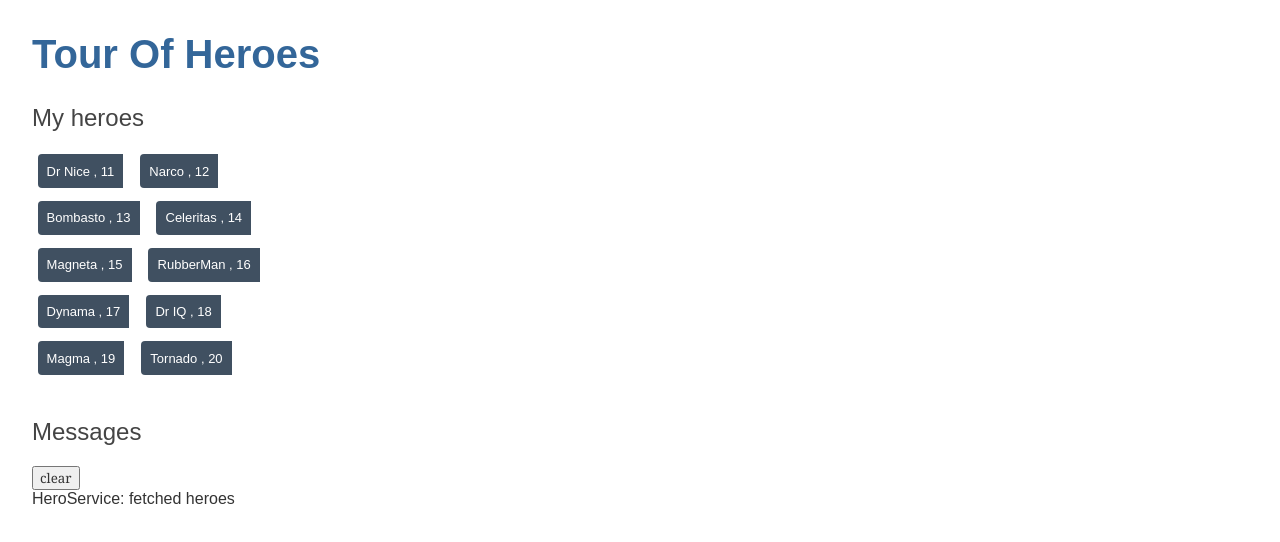
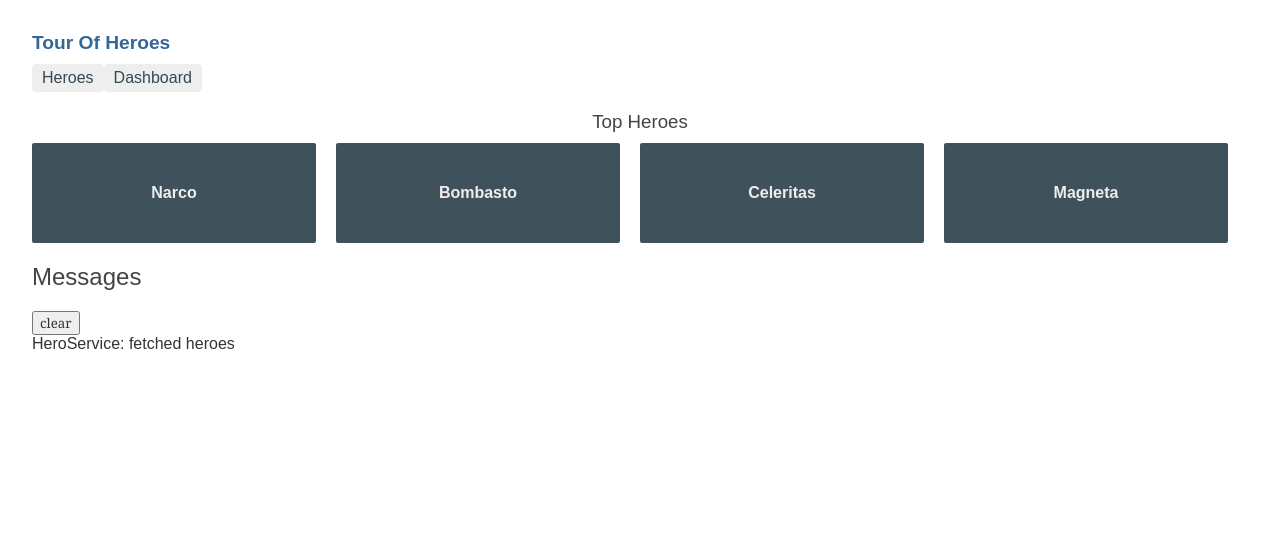
Before and after one commit to katebatrakova/angular-tour-of-heroes, an Angular app: page /dashboard in a window 1280 px wide. Before the commit this address led to /. Shown: the top 542 px of the page. Built offline with nearby package versions, Linux system fonts and the light colour scheme.

Commit message:
Step 12 - Add Dashboard component and its navigation

```diff
--- a/src/app/app-routing.module.ts
+++ b/src/app/app-routing.module.ts
@@ -1,9 +1,20 @@
 import { NgModule } from '@angular/core';
 import { Routes, RouterModule } from '@angular/router';
+import { DashboardComponent } from './dashboard/dashboard.component';
+import { HeroesComponent } from './heroes/heroes.component';
 
-const routes: Routes = [];
 
+const routes: Routes = [
+  { path: 'heroes', component: HeroesComponent },
+  { path: 'dashboard', component: DashboardComponent },
+  { path: '', redirectTo: '/dashboard', pathMatch: 'full' },
+
+];
+
+// metadata initializes the router and starts listening for browser location changes
 @NgModule({
+  // forRoot() method because you configure the router at the application's root level.
+  // forRoot() method supplies the service providers and directives needed for routing, and performs the initial navigation based on the current browser URL.
   imports: [RouterModule.forRoot(routes)],
   exports: [RouterModule]
 })
--- a/src/app/app.component.html
+++ b/src/app/app.component.html
@@ -1,8 +1,12 @@
 
 <!--  {{}} - interpolation binding syntax to present the title property value-->
 <h1>{{title}}</h1>
+<nav>
+  <!--  routerLink is the selector for the RouterLink directive that turns user clicks into router navigations -->
+  <a routerLink="/heroes">Heroes</a>
+  <a routerLink="/dashboard">Dashboard</a>
 
-
-<!-- display the HeroesComponent by adding its selector -->
-<app-heroes></app-heroes>
+</nav>
+<!-- <router-outlet> - router directive, tells the router where to display routed views -->
+<router-outlet></router-outlet>
 <app-messages></app-messages>
--- a/src/app/app.component.scss
+++ b/src/app/app.component.scss
@@ -0,0 +1,29 @@
+/* AppComponent's private CSS styles */
+h1 {
+  font-size: 1.2em;
+  margin-bottom: 0;
+}
+h2 {
+  font-size: 2em;
+  margin-top: 0;
+  padding-top: 0;
+}
+nav a {
+  padding: 5px 10px;
+  text-decoration: none;
+  margin-top: 10px;
+  display: inline-block;
+  background-color: #eee;
+  border-radius: 4px;
+}
+nav a:visited,
+a:link {
+  color: #334953;
+}
+nav a:hover {
+  color: #039be5;
+  background-color: #cfd8dc;
+}
+nav a.active {
+  color: #039be5;
+}
--- a/src/app/app.module.ts
+++ b/src/app/app.module.ts
@@ -6,7 +6,8 @@
 // import the FormsModule symbol
 import { FormsModule } from '@angular/forms';
 import { HeroDetailComponent } from './hero-detail/hero-detail.component';
-import { MessagesComponent } from './messages/messages.component'; // <-- NgModel lives here
+import { MessagesComponent } from './messages/messages.component';
+import { DashboardComponent } from './dashboard/dashboard.component'; // <-- NgModel lives here
 
 
 @NgModule({
@@ -14,7 +15,8 @@
     AppComponent,
     HeroesComponent,
     HeroDetailComponent,
-    MessagesComponent
+    MessagesComponent,
+    DashboardComponent
   ],
   // @NgModule metadata's imports array contains external modules needed for an app
   imports: [
--- /dev/null
+++ b/src/app/dashboard/dashboard.component.html
@@ -0,0 +1,9 @@
+<h3>Top Heroes</h3>
+<div class="grid grid-pad">
+  <!-- *ngFor repeater creates as many links as are in the component's heroes array -->
+  <a *ngFor="let hero of heroes" class="col-1-4">
+    <div class="module hero">
+      <h4>{{hero.name}}</h4>
+    </div>
+  </a>
+</div>
--- /dev/null
+++ b/src/app/dashboard/dashboard.component.scss
@@ -0,0 +1,66 @@
+/* DashboardComponent's private CSS styles */
+[class*="col-"] {
+  float: left;
+  padding-right: 20px;
+  padding-bottom: 20px;
+}
+[class*="col-"]:last-of-type {
+  padding-right: 0;
+}
+a {
+  text-decoration: none;
+}
+*,
+*:after,
+*:before {
+  -webkit-box-sizing: border-box;
+  -moz-box-sizing: border-box;
+  box-sizing: border-box;
+}
+h3 {
+  text-align: center;
+  margin-bottom: 0;
+}
+h4 {
+  position: relative;
+}
+.grid {
+  margin: 0;
+}
+.col-1-4 {
+  width: 25%;
+}
+.module {
+  padding: 20px;
+  text-align: center;
+  color: #eee;
+  max-height: 120px;
+  min-width: 120px;
+  background-color: #3f525c;
+  border-radius: 2px;
+}
+.module:hover {
+  background-color: #eee;
+  cursor: pointer;
+  color: #607d8b;
+}
+.grid-pad {
+  padding: 10px 0;
+}
+.grid-pad > [class*="col-"]:last-of-type {
+  padding-right: 20px;
+}
+@media (max-width: 600px) {
+  .module {
+    font-size: 10px;
+    max-height: 75px;
+  }
+}
+@media (max-width: 1024px) {
+  .grid {
+    margin: 0;
+  }
+  .module {
+    min-width: 60px;
+  }
+}
--- /dev/null
+++ b/src/app/dashboard/dashboard.component.ts
@@ -0,0 +1,23 @@
+import { Component, OnInit } from '@angular/core';
+import { Hero } from '../hero';
+import { HeroService } from '../hero.service';
+
+@Component({
+  selector: 'app-dashboard',
+  templateUrl: './dashboard.component.html',
+  styleUrls: ['./dashboard.component.scss']
+})
+export class DashboardComponent implements OnInit {
+  heroes: Hero[] = [];
+
+  // inject the HeroService into a private heroService property
+  constructor(private heroService:HeroService) { }
+
+  ngOnInit(): void {
+    this.getHeroes();
+  }
+  getHeroes(): void {
+    this.heroService.getHeroes()
+      .subscribe(heroes => this.heroes = heroes.slice(1, 5)); //returning only four of the Top Heroes
+  }
+}
```
Also changed, not shown: 1 other file (tests, documents, lock files or other folders).
